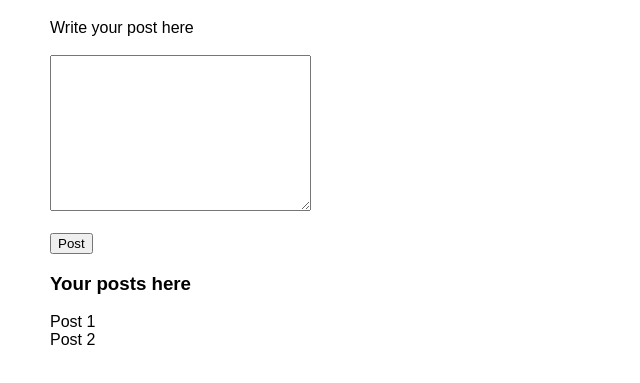
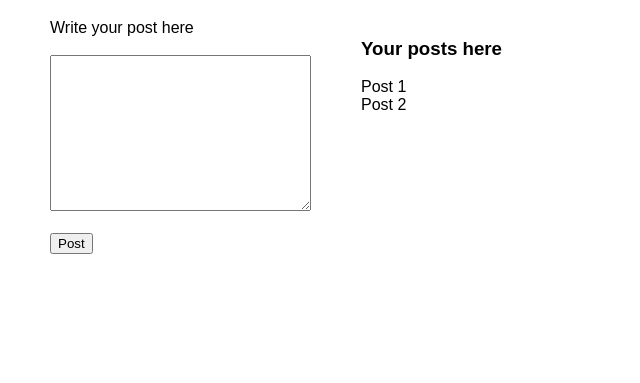
Before and after one commit to tatsuyax25/social-media-project, a plain HTML site: page index.html in a window 1280 px wide. Shown: the part 61-444 px from the top of the page, without its empty margins (0-640 px from the left). Drawn offline with Linux system fonts and the light colour scheme.

Commit message:
Add container in style

```diff
--- a/style.css
+++ b/style.css
@@ -2,3 +2,8 @@ body {
     font-family: sans-serif;
     margin: 0 50px;
 }
+
+.container {
+    display: flex;
+    gap: 50px;
+}
```
